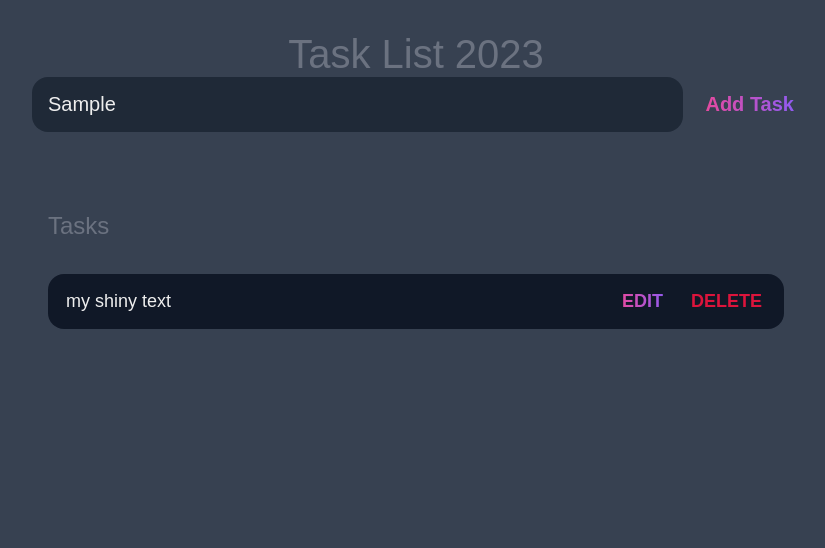
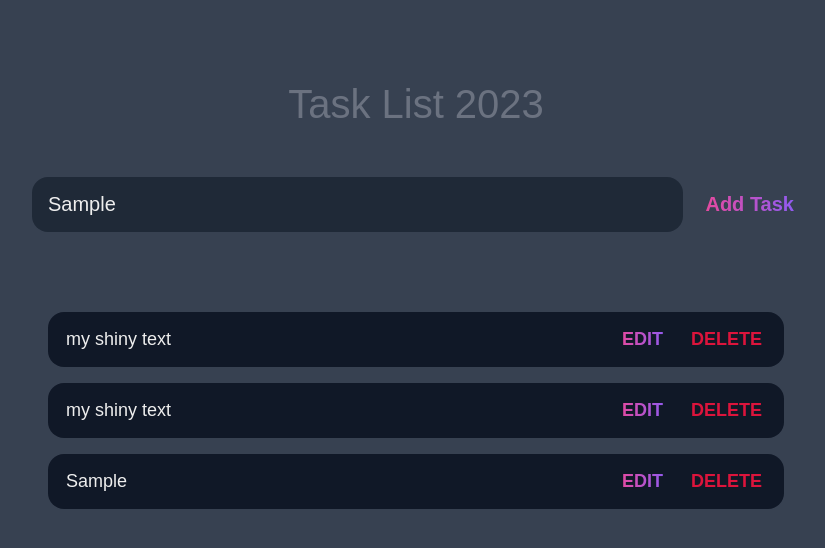
Before and after one commit to siddhiagarkar/js-to-do, a plain HTML site: page index.html in a window 1280 px wide. Both pictures are taken after typing "Sample" into the empty fields and a click on the input "Add Task". Shown: the whole page, without its empty margins (224-1049 px from the left). Drawn offline with Linux system fonts and the light colour scheme.

Commit message:
created add task functionality

```diff
--- a/index.html
+++ b/index.html
@@ -9,7 +9,7 @@
 </head>
 <body>
     <header>
-        <h1><center>Task List 2023</center></h1>
+        <h1 style="display:flex;  justify-content: center; padding-top: 50px; padding-bottom: 50px;">Task List 2023</h1>
         <form id="add-form">
             <input type="text" id="add-text" placeholder="What's on your mind?">
             <input type="submit" id="add-btn" value="Add Task">
@@ -18,10 +18,11 @@
 
     <main>
 
-        <section class="task-list">
-        <h2>Tasks</h2><br>
+    <div class="task-list">
 
-        <div class = "tasks">
+
+        <div id = "tasks">
+            <div class="task">
             <div class="content">
                 <input type="text" class="task-text" value="my shiny text" readonly>
             </div>
@@ -31,8 +32,22 @@
                 <!-- remember don't pass value attribute for button text, it will show empty buttons -->
                 <button class="delete">Delete</button>
             </div>
+            </div>
+
+            <div class="task">
+            <div class="content">
+                <input type="text" class="task-text" value="my shiny text" readonly>
+            </div>
+
+            <div class="actions">
+                <button class="edit">Edit</button>
+                <!-- remember don't pass value attribute for button text, it will show empty buttons -->
+                <button class="delete">Delete</button>
+            </div>
+            </div>
         </div>
-        </section>
+
+    </div>
     </main>
 
     <script src="main.js"></script>
--- a/main.css
+++ b/main.css
@@ -104,7 +104,7 @@ main{
     margin-bottom: 1rem;
 }
 
-.tasks{
+.task{
     display: flex;
     justify-content: space-between;
     background-color: var(--darkest);
--- a/main.js
+++ b/main.js
@@ -1,7 +1,7 @@
 window.addEventListener(('load'), ()=>{ //not 'windows' & not 'loads'
     const form = document.querySelector("#add-form");
     const input = document.querySelector("#add-text");
-    const task_element = document.querySelector("#tasks");
+    const list_elements = document.querySelector("#tasks");
 
     form.addEventListener('submit', (e)=>{
         e.preventDefault();
@@ -12,8 +12,35 @@ window.addEventListener(('load'), ()=>{ //not 'windows' & not 'loads'
             alert('Please fill out your new task');
         }
         else{
-            console.log("Success");
+            const t = document.createElement("div");
+            t.classList.add("task");
+
+            const t_content_element = document.createElement("div");
+            t_content_element.classList.add("content");
+
+            const t_input_element = document.createElement("input");
+            t_input_element.classList.add("task-text");
+            t_input_element.type = "text";
+            t_input_element.value = task;
+            t_input_element.setAttribute("readonly", "readonly");
+
+            const t_action_element = document.createElement("div");
+            t_action_element.classList.add("actions");
+
+            const t_edit_element = document.createElement("button");
+            t_edit_element.classList.add("edit");
+            t_edit_element.innerHTML = "Edit"; // without this, the button won't be displayed
+
+            const t_delete_element = document.createElement("button");
+            t_delete_element.classList.add("delete");
+            t_delete_element.innerHTML = "Delete";
+
+            t_content_element.appendChild(t_input_element);
+            t.appendChild(t_content_element);
+            t_action_element.appendChild(t_edit_element);
+            t_action_element.appendChild(t_delete_element);
+            t.appendChild(t_action_element);
+            list_elements.appendChild(t);
         }
-
     })
 })
```
